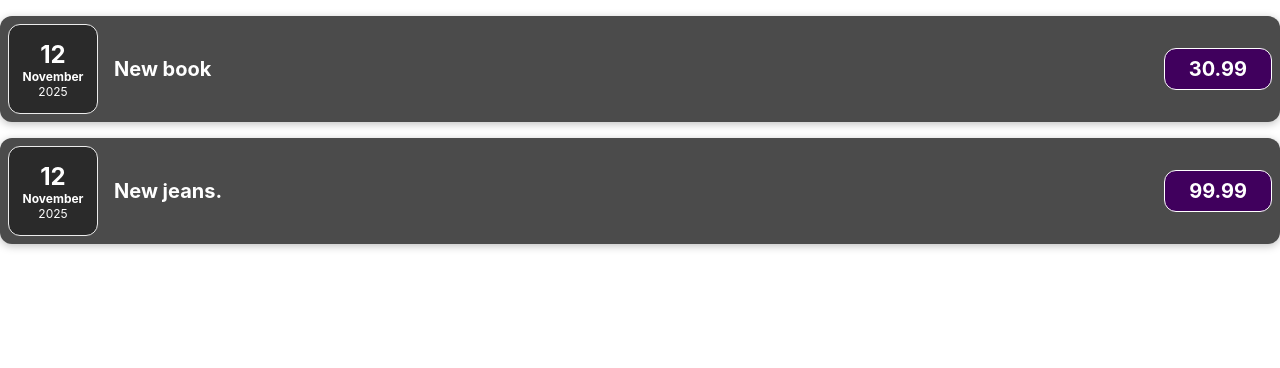
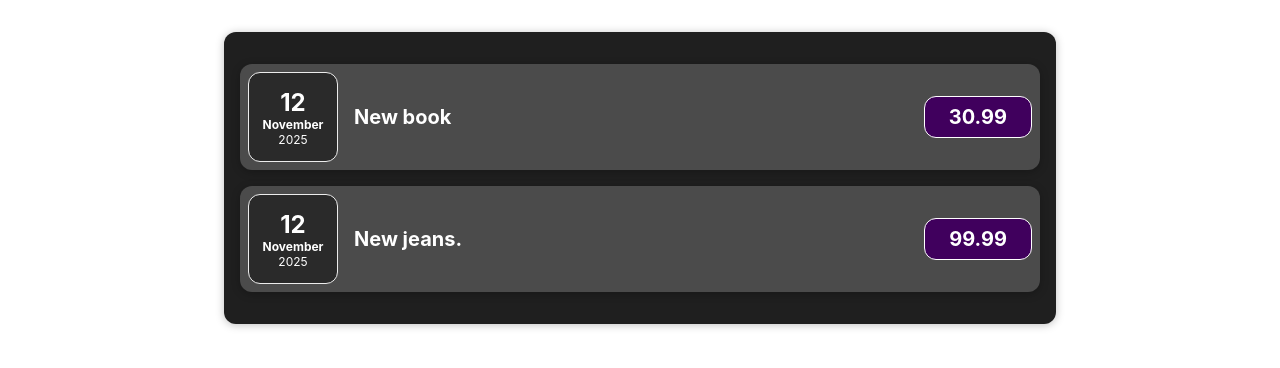
Before and after one commit to stenlaisaar/react-expenses, a React (Vite) app in the folder react-expenses/: page / in a window 1280 px wide. Shown: the top 368 px of the page. Built offline with nearby package versions, Linux system fonts and the light colour scheme.

Commit message:
2 ÜL lõpetamine

```diff
--- a/react-expenses/src/App.jsx
+++ b/react-expenses/src/App.jsx
@@ -1,4 +1,5 @@
 import ExpenseItem from './components/ExpenseItem.jsx';
+import './components/UI/Expenses.css';
 
 function App(){
   const expenses = [
@@ -16,11 +17,12 @@
 
   return(
     <div className="App">
-      <ExpenseItem data={expenses[0]}/>
-      <ExpenseItem data={expenses[1]}/>
+      <div className="expenses">
+        <ExpenseItem data={expenses[0]}/>
+        <ExpenseItem data={expenses[1]}/>
+      </div>
     </div>
   );
 }
 
-
 export default App
--- a/react-expenses/src/components/Expenses.jsx
+++ b/react-expenses/src/components/Expenses.jsx
@@ -1,4 +1,5 @@
 import ExpenseItem from "./ExpenseItem";
+import './UI/Expenses.css';
 
 const Expenses = (props) => {
     return(
@@ -9,5 +10,4 @@
     )
 }
 
-
 export default Expenses
--- /dev/null
+++ b/react-expenses/src/components/UI/Expenses.css
@@ -0,0 +1,9 @@
+.expenses {
+    padding: 1rem;
+    background-color: rgb(31, 31, 31);
+    margin: 2rem auto;
+    width: 50rem;
+    max-width: 95%;
+    border-radius: 12px;
+    box-shadow: 0 1px 8px rgba(0, 0, 0, 0.25);
+}
```
Also changed, not shown: 1 other file (tests, documents, lock files or other folders).
